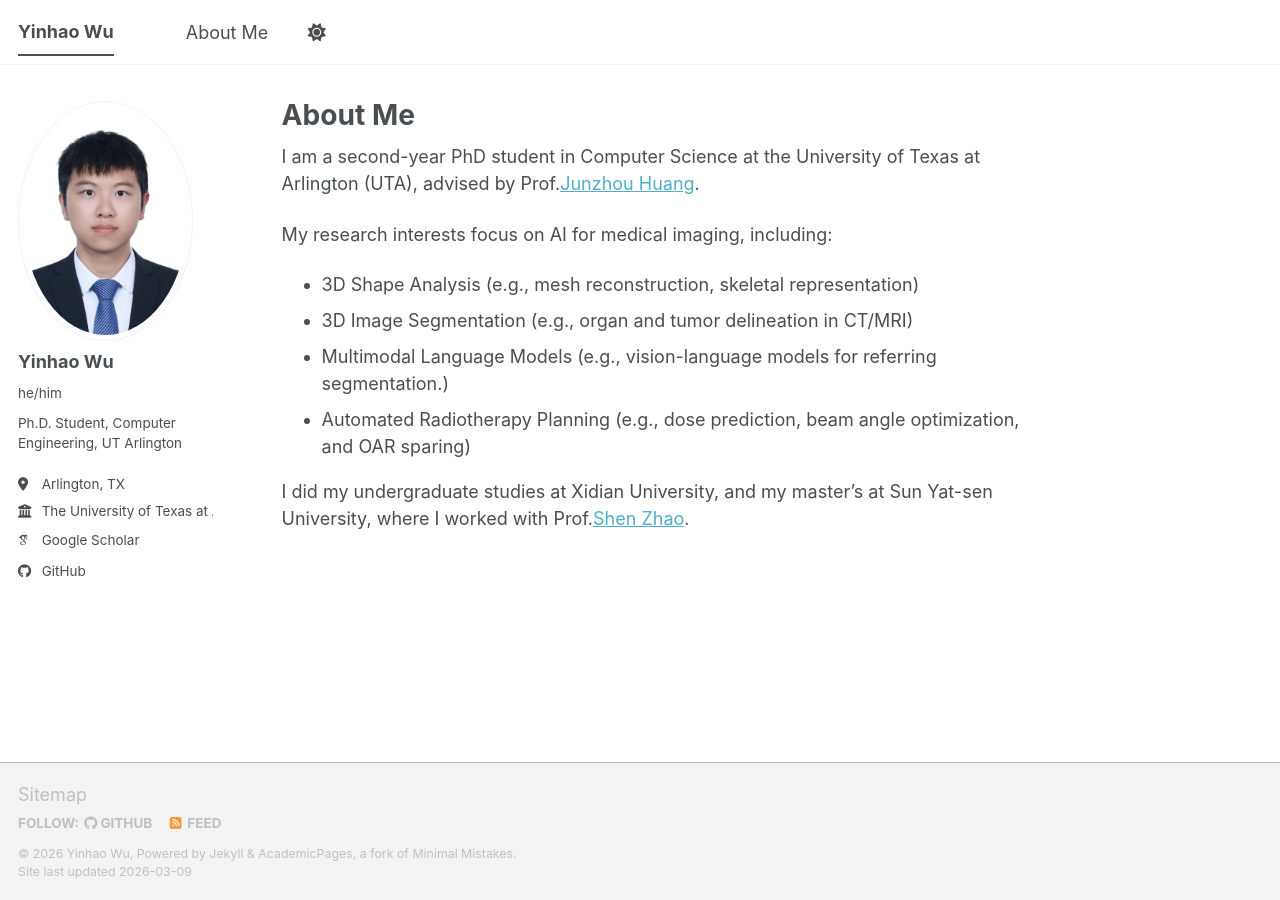
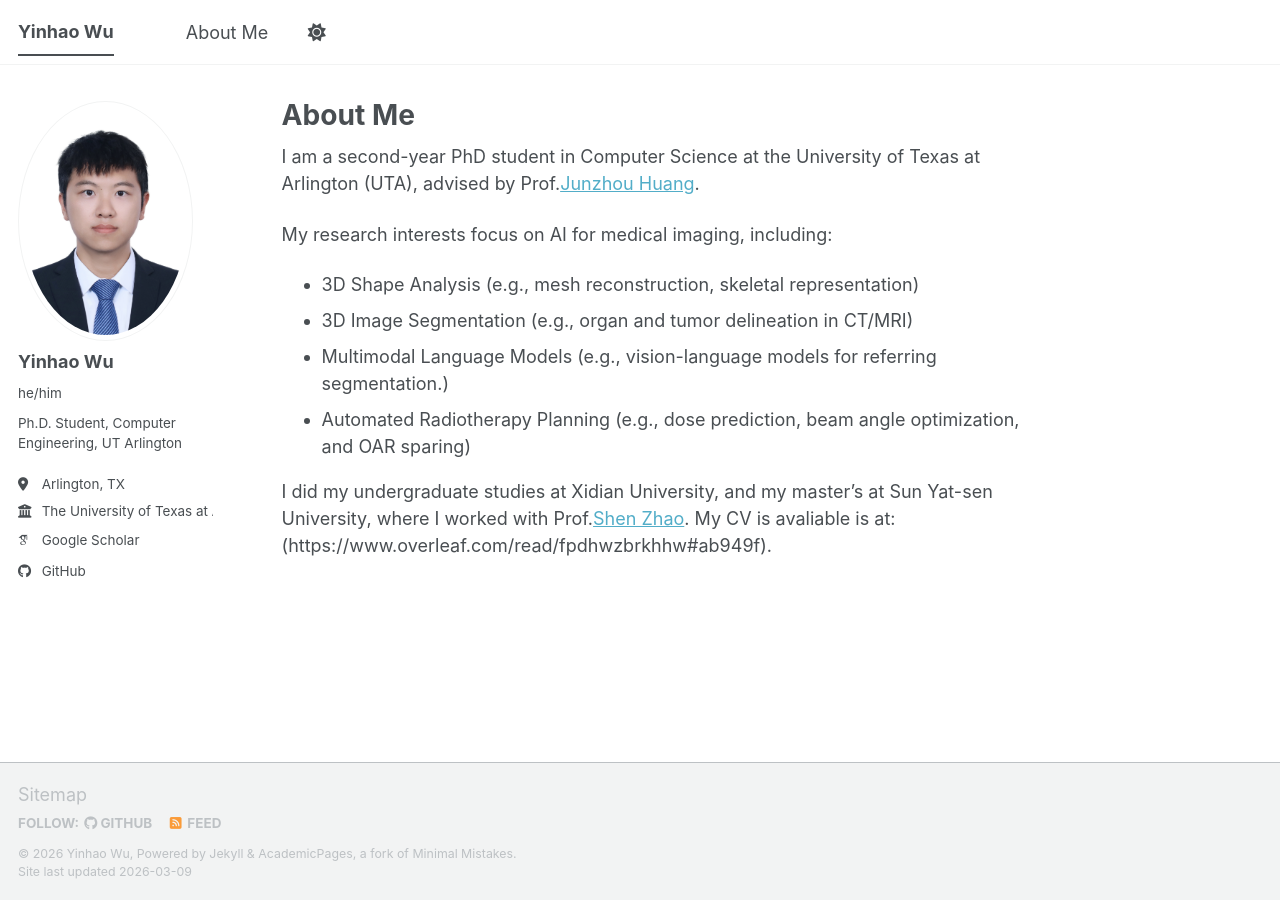
Before and after one commit to inhaowu/inhaowu.github.io, a Jekyll site: the page built from _pages/about.md, in a window 1280 px wide. Built offline with Jekyll 4.4.1, drawn with Linux system fonts in a browser that asks for light colours; some web fonts are replaced; a script bundle is joined from its source files by our own code; library files that are not in the unit come from our copies.

```diff
--- a/_pages/about.md
+++ b/_pages/about.md
@@ -17,4 +17,4 @@
 - Automated Radiotherapy Planning (e.g., dose prediction, beam angle optimization, and OAR sparing)
 
 
-I did my undergraduate studies at Xidian University, and my master's at Sun Yat-sen University, where I worked with Prof.[Shen Zhao](https://hnyz979.github.io).
+I did my undergraduate studies at Xidian University, and my master's at Sun Yat-sen University, where I worked with Prof.[Shen Zhao](https://hnyz979.github.io). My CV is avaliable is at:(https://www.overleaf.com/read/fpdhwzbrkhhw#ab949f).
```
